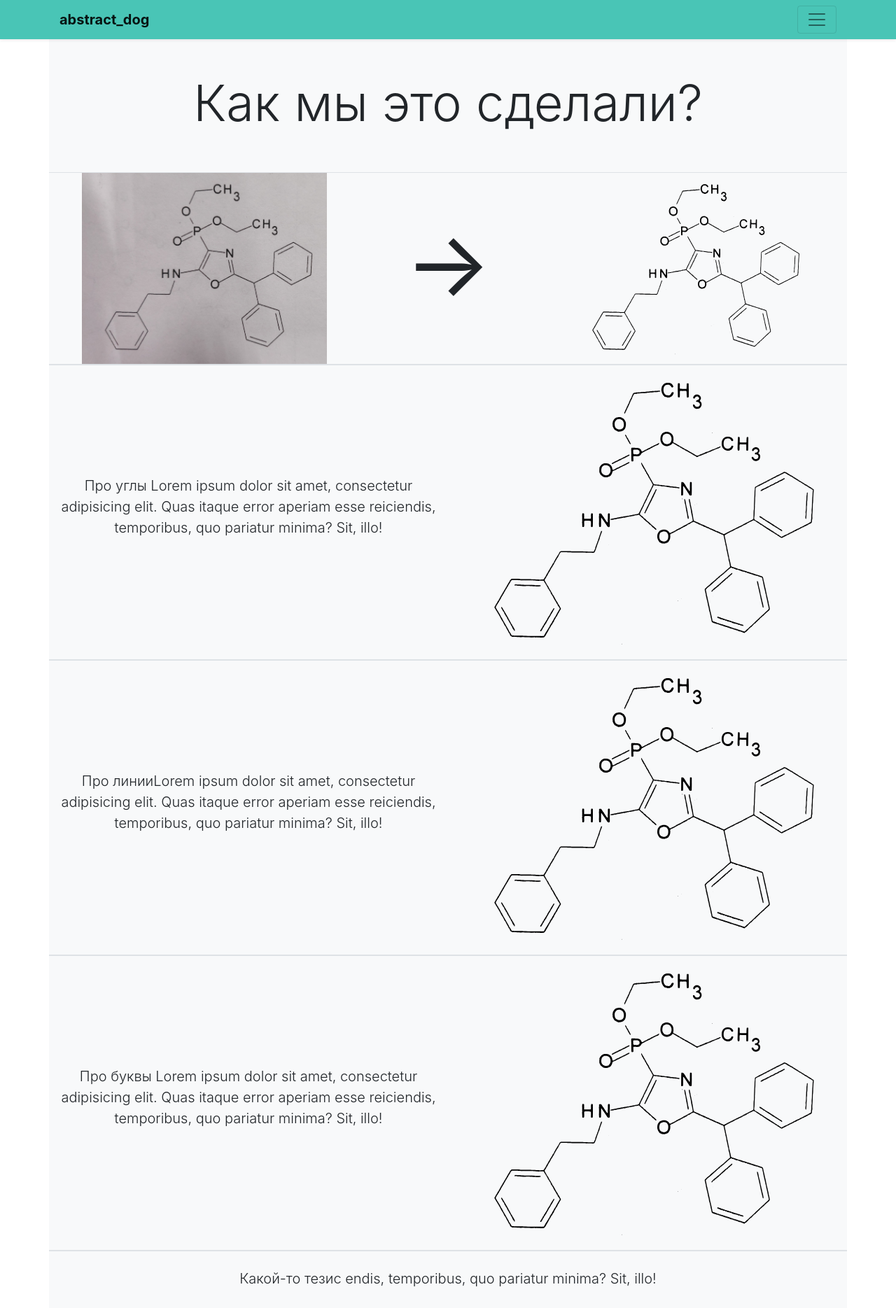
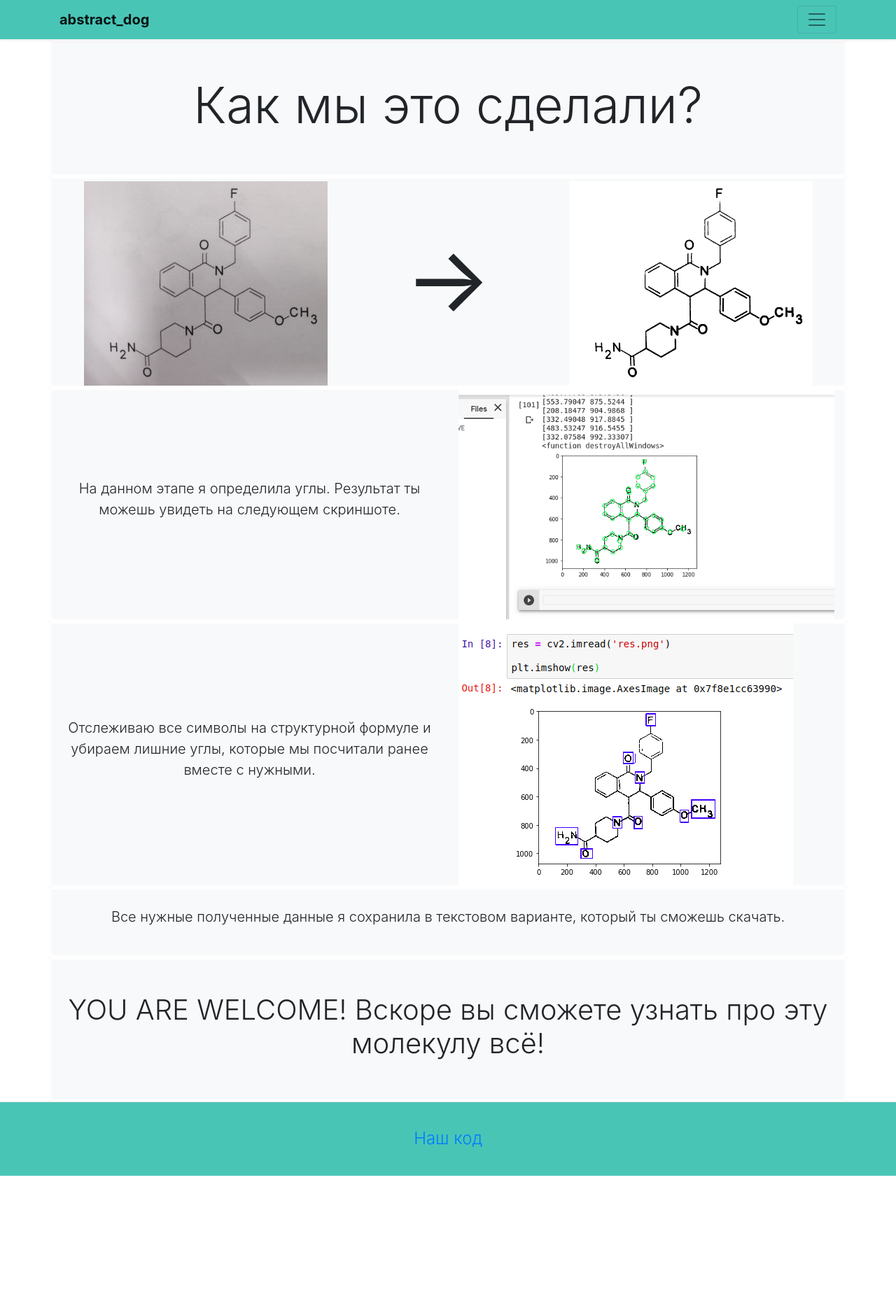
Before and after one commit to abstract-dog/abstract_dog, a plain HTML site: page done.html in a window 1280 px wide. Shown: the top 1869 px of the page at 70% size. After the commit the page ends 1680 px from the top, so only its background shows below. Drawn offline with nearby package versions, Linux system fonts and the light colour scheme.

Commit message:
final version 1.0

```diff
--- a/css/style.css
+++ b/css/style.css
@@ -39,3 +39,8 @@ footer {
     transform: rotate(90deg);
   }
 }
+
+.border-self {
+  border: 3px solid white;
+  border-radius: 5px;
+}
--- a/done.html
+++ b/done.html
@@ -15,10 +15,26 @@
     <!-- СКРЫТОЕ МЕНЮ, НАША ФОТКА -->
     <div class="bg-light collapse" id="header-hidden">
       <div class="container-fluid px-5">
-        <div class="row py-5 justify-content-between flex-wrap">
-          <div class="col-12 rounded img-header-box">
-            <hr>
-            <hr>
+        <div class="row py-5 justify-content-around flex-wrap">
+          <div class="col-md-2 rounded img-header-box mb-1">
+            <h4>Антон</h4>
+            <p class="text-wrap">@anthonyvold</p>
+          </div>
+          <div class="col-md-2 rounded img-header-box mb-1">
+            <h4>Лена</h4>
+            <p class="text-wrap">@elenaorlovaaa</p>
+          </div>
+          <div class="col-md-2 rounded img-header-box mb-1">
+            <h4>Алина</h4>
+            <p class="text-wrap">@SPmiadlolr</p>
+          </div>
+          <div class="col-md-2 rounded img-header-box mb-1">
+            <h4>Женя</h4>
+            <p class="text-wrap">@evro23x</p>
+          </div>
+          <div class="col-md-2 rounded img-header-box">
+            <h4>Влад</h4>
+            <p class="text-wrap">@lemarikus</p>
           </div>
         </div>
       </div>
@@ -37,66 +53,56 @@
 
   <section>
     <div class="container bg-light">
-      <div class="row">
+      <div class="row border-self">
         <div class="col d-flex justify-content-center">
           <h1 class="display-3 py-5">Как мы это сделали?</h1>
         </div>
       </div>
 
       <!-- РЕЗУЛЬТАТ ОЧИСТКИ -->
-      <div class="row justify-content-around border-bottom border-top">
+      <div class="row justify-content-around border-self pt-1">
         <div class="col-md-4">
-          <img src="img_storage/test1.jpg" class="img-fluid">
+          <img src="img/original.jpg" class="img-fluid">
         </div>
         <div class="col-md-2 text-center align-self-center">
           <p class="strelka">&rarr;</p>
         </div>
         <div class="col-md-4">
-          <img src="1.svg" class="img-fluid">
+          <img src="img/svg.jpg" class="img-fluid">
         </div>
       </div>
 
       <!-- ПРО УГЛЫ -->
-      <div class="row justify-content-around border-bottom border-top">
+      <div class="row justify-content-around border-self">
         <div class="col-md-6 text-center d-flex">
-          <p class="align-self-center lead">Про углы Lorem ipsum dolor sit amet, consectetur adipisicing elit. Quas itaque error aperiam esse reiciendis, temporibus, quo pariatur minima? Sit, illo!</p>
+          <p class="align-self-center lead">На данном этапе я определила углы. Результат ты можешь увидеть на следующем скриншоте.</p>
         </div>
         <div class="col-md-6">
-          <img src="1.svg" class="img-fluid">
-        </div>
-      </div>
-
-      <!-- ПРО ЛИНИИ -->
-      <div class="row justify-content-around border-bottom border-top">
-        <div class="col-md-6 text-center d-flex">
-          <p class="align-self-center lead"> Про линииLorem ipsum dolor sit amet, consectetur adipisicing elit. Quas itaque error aperiam esse reiciendis, temporibus, quo pariatur minima? Sit, illo!</p>
-        </div>
-        <div class="col-md-6">
-          <img src="1.svg" class="img-fluid">
+          <img src="img/ugol.png" class="img-fluid">
         </div>
       </div>
 
       <!-- ПРО БУКВЫ -->
-      <div class="row justify-content-around border-bottom border-top">
+      <div class="row justify-content-around border-self">
         <div class="col-md-6 text-center d-flex">
-          <p class="align-self-center lead">Про буквы Lorem ipsum dolor sit amet, consectetur adipisicing elit. Quas itaque error aperiam esse reiciendis, temporibus, quo pariatur minima? Sit, illo!</p>
+          <p class="align-self-center lead">Отслеживаю все символы на структурной формуле и убираем лишние углы, которые мы посчитали ранее вместе с нужными.</p>
         </div>
         <div class="col-md-6">
-          <img src="1.svg" class="img-fluid">
+          <img src="img/bukvi.png" class="img-fluid">
         </div>
       </div>
 
       <!-- Какой-то тезис -->
-      <div class="row justify-content-around border-bottom border-top">
+      <div class="row justify-content-around border-self">
         <div class="col text-center d-flex justify-content-center">
-          <p class="lead py-4">Какой-то тезис endis, temporibus, quo pariatur minima? Sit, illo!</p>
+          <p class="lead py-4">Все нужные полученные данные я сохранила в текстовом варианте, который ты сможешь скачать.</p>
         </div>
       </div>
 
       <!-- Итог -->
-      <div class="row justify-content-around border-bottom border-top">
+      <div class="row justify-content-around border-self">
         <div class="col text-center d-flex justify-content-center">
-          <h1 class="font-weight-light py-5"> Well done! Вы знаете всё, чтобы узнать СМАЕЛС</h1>
+          <h1 class="font-weight-light py-5"> YOU ARE WELCOME! Вскоре вы сможете узнать про эту молекулу всё!</h1>
         </div>
       </div>
 
@@ -105,7 +111,7 @@
 
   <footer class="border-top d-flex justify-content-center">
     <div class="container">
-      <p class="pt-3">PRIVET</p>
+      <a href="https://colab.research.google.com/github/evro23x/abstract_dog/blob/cv/functions.ipynb"><h4 class="pt-2 font-weight-light">Наш код</h4></a>
     </div>
   </footer>
 
```
Also changed, not shown: index.html (+23 -10 lines), img/bukvi.png (added), img/original.jpg (added), img/svg.jpg (added), img/ugol.png (added).
